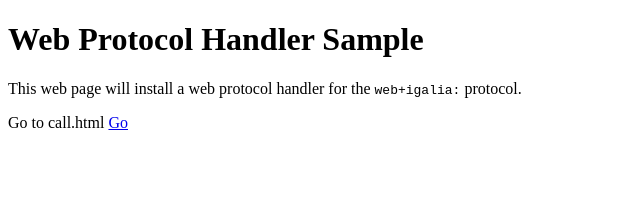
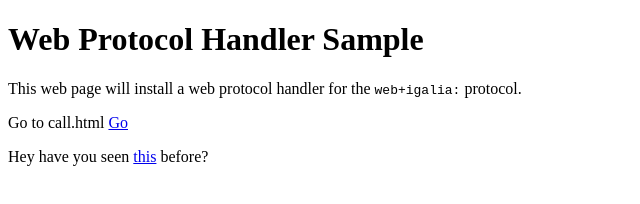
Before and after one commit to Gyuyoung/CustomSchemeExample, a plain HTML site: page index.html in a window 1280 px wide. Shown: the whole page, without its empty margins (0-640 px from the left). Drawn offline with Linux system fonts and the light colour scheme.

Commit message:
Update index.html

```diff
--- a/index.html
+++ b/index.html
@@ -17,5 +17,6 @@
   <h1>Web Protocol Handler Sample</h1>
   <p>This web page will install a web protocol handler for the <code>web+igalia:</code> protocol.</p>
   <p>Go to call.html <a href="./call.html">Go</a></p>
+  <p>Hey have you seen <a href="web+igalia:gyuyoung">this</a> before?</p>
 </body>
 </html>
```
